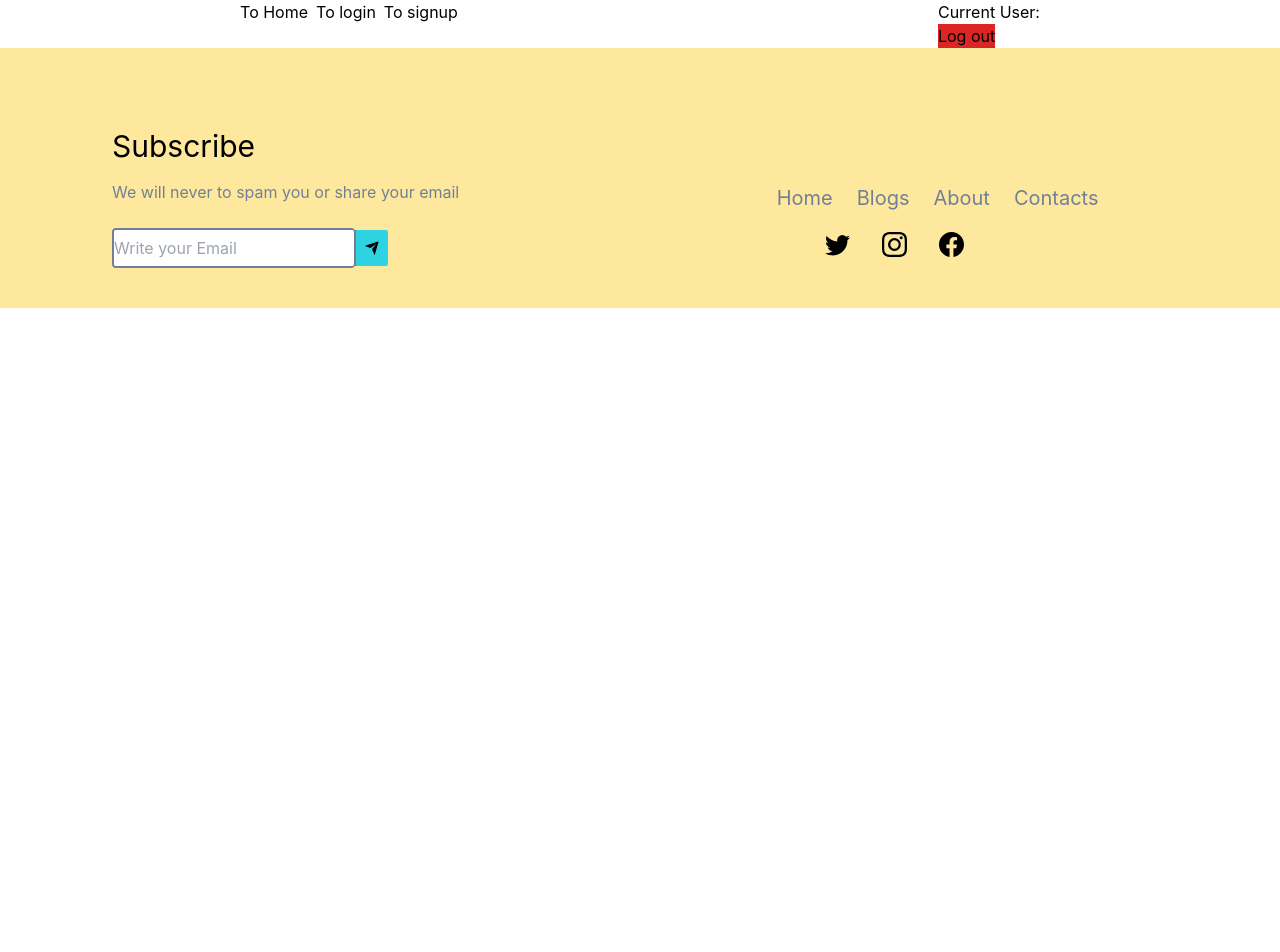
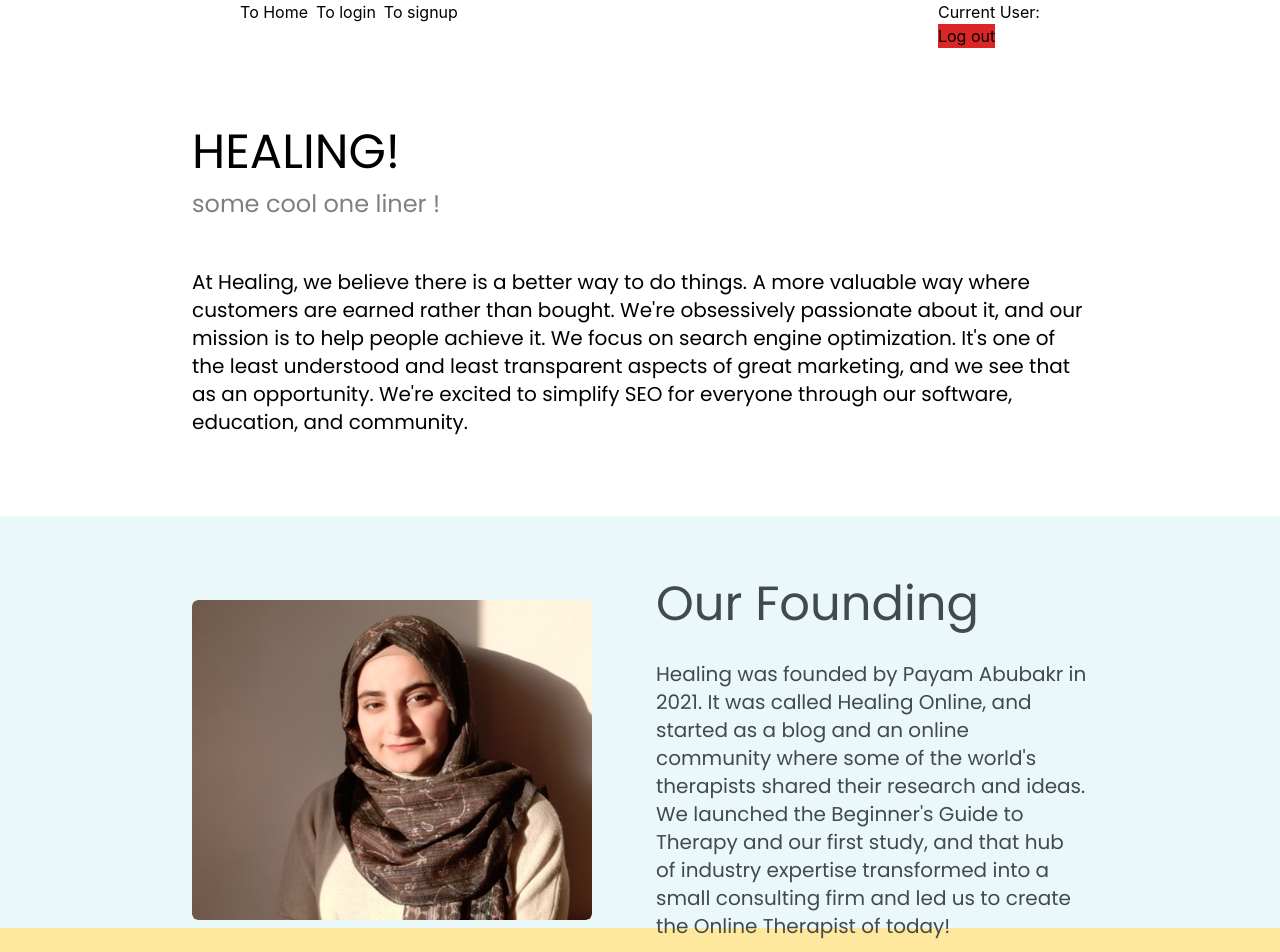
Before and after one commit to Recoded-Spark-Turkey-2022/Unboxed, a React (Create React App) app: page /about in a window 1280 px wide. Shown: the top 952 px of the page. Before the commit the page ends 800 px from the top, so only its background shows below. Built offline with nearby package versions, Linux system fonts and the light colour scheme; no server answers.

Commit message:
Not Completed Yet

```diff
--- /dev/null
+++ b/src/components/healinginfo/HealingInfo.jsx
@@ -0,0 +1,34 @@
+import React from "react";
+import FounderPP from "./FounderPP.svg";
+
+const HealingInfo = () => {
+
+    return(
+
+        <div className="font-poppins h-screen">
+            <div className="bg-white laptop:mx-48 mb-20 tablet:mx-24 sm:mx-12">
+                <h1 className="laptop:text-5xl tablet:text-4xl sm:text-3xl uppercase mt-20">
+                    healing!
+                </h1>
+                <p className="laptop:text-2xl tablet:text-xl sm:text-lg mt-3 font-light leading-relaxed text-black text-opacity-50">
+                    some cool one liner !
+                </p>
+                <p className="laptop:text-xl tablet:text-lg sm:text-base mt-12">
+                    At Healing, we believe there is a better way to do things. A more valuable way where customers are earned rather than bought. We&apos;re obsessively passionate about it, and our mission is to help people achieve it. We focus on search engine optimization. It&apos;s one of the least understood and least transparent aspects of great marketing, and we see that as an opportunity. We&apos;re excited to simplify SEO for everyone through our software, education, and community.
+                </p>
+            </div>
+            <div className="bg-[#EAF8F9] flex items-center justify-center px-48 lg:px-24 sm:px-12">
+                <img className="rounded-md my-8 mr-16" src={FounderPP} alt="FounderPP"/>
+                <div className="text-[#424A4F] my-16">
+                    <h1 className="laptop:text-5xl tablet:text-4xl sm:text-3xl mb-8">
+                        Our Founding
+                    </h1>
+                    <p className="laptop:text-xl tablet:text-lg sm:text-base">
+                        Healing was founded by Payam Abubakr in 2021. It was called Healing Online, and started as a blog and an online community where some of the world&apos;s therapists shared their research and ideas. We launched the Beginner&apos;s Guide to Therapy and our first study, and that hub of industry expertise transformed into a small consulting firm and led us to create the Online Therapist of today!
+                    </p>
+                </div>
+            </div>
+        </div>
+    )
+}
+export default HealingInfo;
--- a/src/components/hmpgCommunication/Comm.jsx
+++ b/src/components/hmpgCommunication/Comm.jsx
@@ -36,4 +36,4 @@ return(
 </div>
 )
 }
-export default Comm
+export default Comm;
--- /dev/null
+++ b/src/pages/about/About.jsx
@@ -0,0 +1,12 @@
+import React from 'react';
+import HealingInfo from '../../components/healinginfo/HealingInfo';
+
+const About = () => {
+  return (
+    <div>
+      <HealingInfo />
+    </div>
+  );
+};
+
+export default About;
--- a/src/routers/Routers.js
+++ b/src/routers/Routers.js
@@ -10,6 +10,7 @@ import SignupThanks from '../pages/signupThanks/SignupThanks';
 import BlogDetails from '../features/blogs/BlogDetails';
 import Thanks from '../pages/Thankyou/Thanks';
 import Contact from '../pages/contact/Contact';
+import About from '../pages/about/About';
 
 const Routers = () => {
   return (
@@ -25,6 +26,7 @@ const Routers = () => {
         <Route path="blogs/:id" element={<BlogDetails />} />
         <Route path="/Counsler" element={<Counsler />} />
         <Route path="contact" element={<Contact />} />
+        <Route path='about' element={<About />} />
       </Routes>
     </div>
   );
```
Also changed, not shown: src/components/healinginfo/FounderPP.svg (added).
